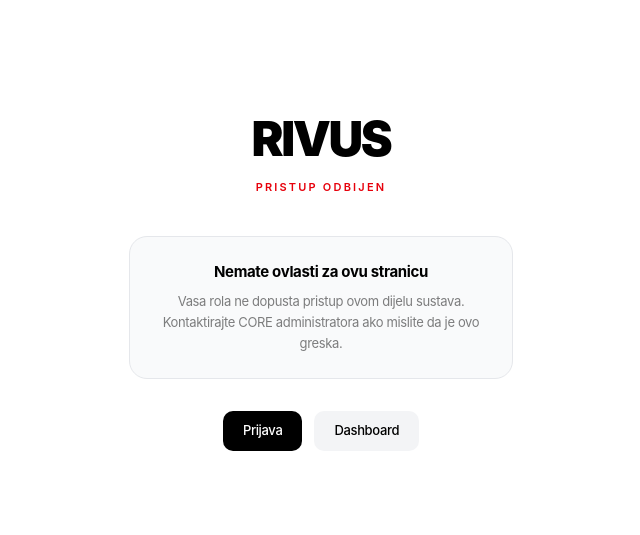
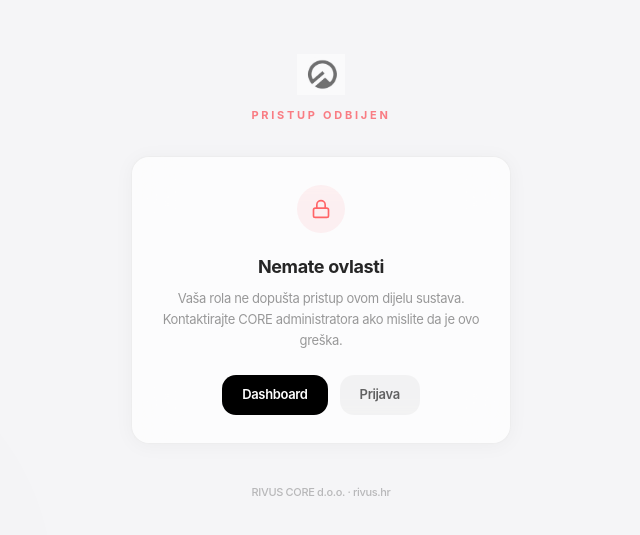
Before and after one commit to RIVUS-OS/RIVUS, a Next.js app: page /unauthorized in a window 1280 px wide. Shown: the part 123-658 px from the top of the page, without its empty margins (319-959 px from the left). Built offline with nearby package versions, Linux system fonts and the light colour scheme.

Commit message:
UI: Lockdown + Unauthorized pages — macOS polish, RIVUS logo, frosted glass

```diff
--- a/app/lockdown/page.tsx
+++ b/app/lockdown/page.tsx
@@ -1,56 +1,70 @@
 "use client";
 
 import { usePlatformMode } from "@/lib/hooks/usePlatformMode";
+import Image from "next/image";
 
 export default function LockdownPage() {
   const { loading } = usePlatformMode();
 
   return (
-    <div className="min-h-screen bg-red-50 flex flex-col items-center justify-center px-4">
-      <div className="max-w-md w-full text-center">
-        {/* RIVUS Logo */}
-        <div className="text-[48px] font-black text-red-700 tracking-tighter mb-2">RIVUS</div>
-        <div className="text-[14px] font-semibold text-red-600 mb-8">LOCKDOWN MODE</div>
+    <div className="min-h-screen bg-[#f5f5f7] flex flex-col items-center justify-center px-4 relative overflow-hidden">
+      <div className="absolute top-[-20%] right-[-10%] w-[600px] h-[600px] bg-gradient-to-br from-red-500/[0.03] to-transparent rounded-full blur-3xl pointer-events-none" />
 
-        {/* Red Banner */}
-        <div className="bg-red-600 text-white rounded-2xl p-6 mb-6 shadow-lg">
-          <div className="text-[18px] font-bold mb-2">Sustav je u Lockdown modu</div>
-          <div className="text-[13px] text-red-100">Sve operacije su zaustavljene. DB trigger blokira svaki INSERT/UPDATE/DELETE. Pristup je ogranicen na CORE administratora.</div>
+      <div className="max-w-[420px] w-full relative z-10">
+        {/* Logo */}
+        <div className="flex flex-col items-center mb-8">
+          <Image src="/logo-icon.png" alt="RIVUS" width={48} height={48} className="mb-3 opacity-60" priority />
+          <div className="text-[11px] font-bold tracking-[0.25em] text-red-500/70 uppercase">Lockdown Mode</div>
         </div>
 
-        {/* Info Card */}
-        <div className="bg-white rounded-xl border border-red-200 p-5 mb-6 text-left">
-          <div className="text-[14px] font-bold text-black mb-3">Sto to znaci?</div>
-          <div className="space-y-2 text-[12px] text-black/70">
-            <div className="flex items-start gap-2">
-              <span className="w-1.5 h-1.5 rounded-full bg-red-500 mt-1.5 flex-shrink-0" />
-              <span>Svi write operatori su blokirani na razini baze podataka.</span>
-            </div>
-            <div className="flex items-start gap-2">
-              <span className="w-1.5 h-1.5 rounded-full bg-red-500 mt-1.5 flex-shrink-0" />
-              <span>Nijedna stranica osim ove i login ekrana nije dostupna.</span>
-            </div>
-            <div className="flex items-start gap-2">
-              <span className="w-1.5 h-1.5 rounded-full bg-red-500 mt-1.5 flex-shrink-0" />
-              <span>Samo CORE administrator moze deaktivirati Lockdown.</span>
-            </div>
-            <div className="flex items-start gap-2">
-              <span className="w-1.5 h-1.5 rounded-full bg-red-500 mt-1.5 flex-shrink-0" />
-              <span>LOCKDOWN → NORMAL zahtijeva explicit unlock proceduru.</span>
-            </div>
+        {/* Main Card */}
+        <div className="bg-white/70 backdrop-blur-xl rounded-2xl border border-red-500/[0.15] shadow-[0_2px_20px_rgba(239,68,68,0.06)] p-7">
+          {/* Status indicator */}
+          <div className="flex items-center gap-3 mb-5">
+            <div className="w-3 h-3 rounded-full bg-red-500 animate-pulse" />
+            <div className="text-[18px] font-bold text-black">Sustav je zaključan</div>
           </div>
+
+          <p className="text-[13px] text-black/50 leading-relaxed mb-6">
+            Sve operacije su zaustavljene. DB trigger blokira svaki INSERT/UPDATE/DELETE.
+            Pristup je ograničen na CORE administratora.
+          </p>
+
+          <div className="space-y-2 mb-6">
+            {[
+              "Svi write operatori blokirani na razini baze",
+              "Samo login i ova stranica su dostupne",
+              "CORE administrator može deaktivirati Lockdown",
+              "LOCKDOWN → NORMAL zahtijeva explicit unlock",
+            ].map((text, i) => (
+              <div key={i} className="flex items-start gap-2.5">
+                <div className="w-1.5 h-1.5 rounded-full bg-red-400 mt-1.5 flex-shrink-0" />
+                <span className="text-[12px] text-black/40">{text}</span>
+              </div>
+            ))}
+          </div>
+
+          {/* Contact */}
+          <div className="bg-black/[0.03] rounded-xl p-4 mb-5">
+            <div className="text-[12px] font-semibold text-black/60 mb-1">Kontakt CORE administratora</div>
+            <div className="text-[11px] text-black/30">info@rivus.hr</div>
+          </div>
+
+          <a
+            href="/login"
+            className="flex items-center justify-center w-full py-3 rounded-xl bg-black text-white text-[13px] font-semibold hover:bg-black/85 active:scale-[0.98] transition-all duration-150"
+          >
+            CORE Admin prijava
+          </a>
         </div>
 
-        {/* Contact */}
-        <div className="bg-white rounded-xl border border-gray-200 p-4 mb-6 text-center">
-          <div className="text-[13px] font-semibold text-black mb-1">Kontakt CORE administratora</div>
-          <div className="text-[12px] text-black/50">info@rivus.hr | +385 21 123 456</div>
+        {/* Footer */}
+        <div className="mt-10 text-center">
+          <p className="text-[10px] text-black/15 max-w-[320px] mx-auto leading-relaxed">
+            RIVUS prikazuje obveze na temelju zakona i ugovora kao informativni alat.
+            Odgovornost za izvršenje obveza ostaje na odgovornoj strani.
+          </p>
         </div>
-
-        {/* Login Link */}
-        <a href="/login" className="inline-block px-6 py-2.5 rounded-xl bg-red-700 text-white text-[13px] font-semibold hover:bg-red-800 transition-colors">CORE Admin Login</a>
-
-        <p className="text-[11px] text-red-400 mt-8">RIVUS prikazuje obveze na temelju zakona i ugovora kao informativni alat. Odgovornost za izvrsenje obveza ostaje na odgovornoj strani. RIVUS ne pruza pravne, porezne niti financijske savjete.</p>
       </div>
     </div>
   );
--- a/app/unauthorized/page.tsx
+++ b/app/unauthorized/page.tsx
@@ -1,37 +1,53 @@
+import Image from "next/image";
 import Link from "next/link";
 
 export default function UnauthorizedPage() {
   return (
-    <div className="min-h-screen bg-white flex flex-col items-center justify-center px-4">
-      <div className="max-w-sm w-full text-center">
-        <div className="text-[48px] font-black text-black tracking-tighter mb-1">
-          RIVUS
+    <div className="min-h-screen bg-[#f5f5f7] flex flex-col items-center justify-center px-4 relative overflow-hidden">
+      <div className="absolute bottom-[-20%] left-[-10%] w-[500px] h-[500px] bg-gradient-to-tr from-black/[0.015] to-transparent rounded-full blur-3xl pointer-events-none" />
+
+      <div className="max-w-[380px] w-full relative z-10">
+        {/* Logo */}
+        <div className="flex flex-col items-center mb-8">
+          <Image src="/logo-icon.png" alt="RIVUS" width={48} height={48} className="mb-3 opacity-60" priority />
+          <div className="text-[11px] font-bold tracking-[0.25em] text-red-500/60 uppercase">Pristup odbijen</div>
         </div>
-        <div className="text-[11px] font-semibold tracking-[0.2em] text-red-600 mb-10">
-          PRISTUP ODBIJEN
-        </div>
-        <div className="bg-gray-50 rounded-2xl border border-gray-200 p-6 mb-8">
-          <div className="text-[15px] font-bold text-black mb-2">
-            Nemate ovlasti za ovu stranicu
+
+        {/* Card */}
+        <div className="bg-white/70 backdrop-blur-xl rounded-2xl border border-black/[0.06] shadow-[0_2px_20px_rgba(0,0,0,0.04)] p-7 text-center">
+          {/* Lock icon */}
+          <div className="w-12 h-12 rounded-full bg-red-500/[0.06] flex items-center justify-center mx-auto mb-5">
+            <svg width="20" height="20" viewBox="0 0 24 24" fill="none" stroke="currentColor" strokeWidth="2" strokeLinecap="round" strokeLinejoin="round" className="text-red-400">
+              <rect x="3" y="11" width="18" height="11" rx="2" ry="2" />
+              <path d="M7 11V7a5 5 0 0 1 10 0v4" />
+            </svg>
           </div>
-          <div className="text-[13px] text-black/50 leading-relaxed">
-            Vasa rola ne dopusta pristup ovom dijelu sustava.
-            Kontaktirajte CORE administratora ako mislite da je ovo greska.
+
+          <h1 className="text-[18px] font-bold text-black/85 mb-2">Nemate ovlasti</h1>
+          <p className="text-[13px] text-black/40 leading-relaxed mb-6">
+            Vaša rola ne dopušta pristup ovom dijelu sustava.
+            Kontaktirajte CORE administratora ako mislite da je ovo greška.
+          </p>
+
+          <div className="flex gap-3 justify-center">
+            <Link
+              href="/dashboard"
+              className="px-5 py-2.5 rounded-xl bg-black text-white text-[13px] font-semibold hover:bg-black/85 active:scale-[0.98] transition-all duration-150"
+            >
+              Dashboard
+            </Link>
+            <Link
+              href="/login"
+              className="px-5 py-2.5 rounded-xl bg-black/[0.04] text-black/60 text-[13px] font-semibold hover:bg-black/[0.08] active:scale-[0.98] transition-all duration-150"
+            >
+              Prijava
+            </Link>
           </div>
         </div>
-        <div className="flex gap-3 justify-center">
-          <Link
-            href="/login"
-            className="px-5 py-2.5 bg-black text-white text-[13px] font-medium rounded-lg hover:bg-black/80 transition-colors"
-          >
-            Prijava
-          </Link>
-          <Link
-            href="/dashboard"
-            className="px-5 py-2.5 bg-gray-100 text-black text-[13px] font-medium rounded-lg hover:bg-gray-200 transition-colors"
-          >
-            Dashboard
-          </Link>
+
+        {/* Footer */}
+        <div className="mt-10 text-center">
+          <div className="text-[11px] text-black/25 font-medium">RIVUS CORE d.o.o. · rivus.hr</div>
         </div>
       </div>
     </div>
```
